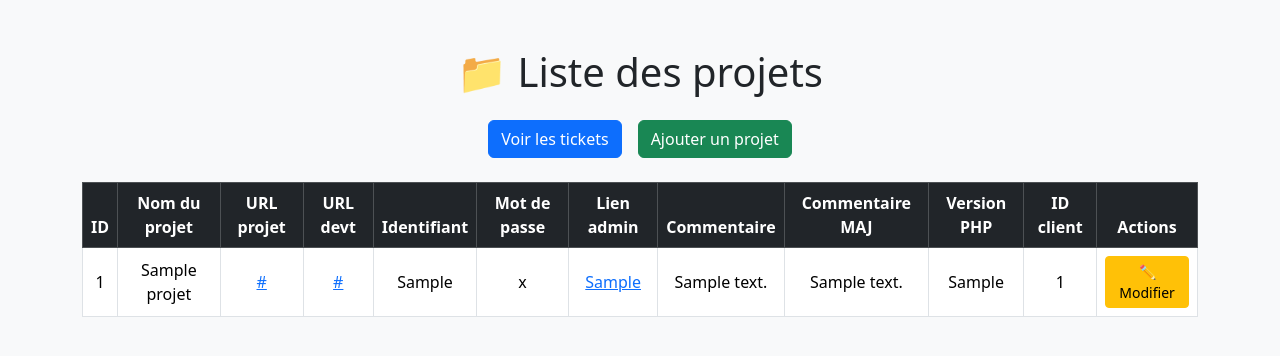
After one commit to clementmarius/Intranet, a PHP site: page /api/projets in a window 1280 px wide. The commit adds this page. Shown: the top 356 px of the page. Run offline with PHP 8.4, Linux system fonts and the light colour scheme; tables that the repository leaves empty hold one stand-in row (values such as "Sample post").

Commit message:
update ticket MVC

```diff
--- /dev/null
+++ b/src/controllers/ProjetController.php
@@ -0,0 +1,26 @@
+<?php
+
+namespace ACCK\controllers;
+
+require_once __DIR__ . '/../models/Projet.php';
+require_once __DIR__ . '/../../config/database.php';
+
+use ACCK\models\Projet;
+use function ACCK\config\getPDO;
+
+class ProjetController
+{
+    private $projetModel;
+
+    public function __construct()
+    {
+        $pdo = getPDO();
+        $this->projetModel = new Projet($pdo);
+    }
+
+    public function liste()
+    {
+        $projets = $this->projetModel->getAllProjets();
+        include __DIR__ . '/../views/projet-liste.php';
+    }
+}
--- a/src/controllers/TicketsController.php
+++ b/src/controllers/TicketsController.php
@@ -4,8 +4,6 @@ namespace ACCK\controllers;
 
 require_once __DIR__ . '/../models/Ticket.php';
 require_once __DIR__ . '/../../config/database.php';
-
-
 
 use ACCK\models\Ticket;
 use function ACCK\config\getPDO;
@@ -53,7 +51,7 @@ class TicketsController
         if ($_SERVER['REQUEST_METHOD'] === 'POST') {
             $success = $this->ticketModel->updateTicket($id, $_POST);
             if ($success) {
-                header("Location: /tickets");
+                header("Location: /api");
                 exit;
             } else {
                 echo "Erreur lors de la mise à jour du ticket.";
@@ -63,4 +61,35 @@ class TicketsController
             include __DIR__ . '/../views/ticket-update.php';
         }
     }
+
+    public function filter()
+    {
+        // Correction des noms des champs
+        $projetId = $_POST['projet_id'] ?? null;
+        $responsable = $_POST['responsable'] ?? null;
+        $statut = $_POST['statut'] ?? null;
+
+        $tickets = $this->ticketModel->filterTickets($projetId, $responsable, $statut);
+
+        if (empty($tickets)) {
+            echo '<tr><td colspan="11" class="text-center text-muted">Aucun ticket trouvé.</td></tr>';
+            return;
+        }
+
+        foreach ($tickets as $ticket) {
+            echo '<tr>';
+            echo '<td>' . htmlspecialchars($ticket['id_ticket']) . '</td>';
+            echo '<td>' . htmlspecialchars($ticket['titre_ticket']) . '</td>';
+            echo '<td>' . htmlspecialchars($ticket['date_ticket']) . '</td>';
+            echo '<td>' . htmlspecialchars($ticket['responsable']) . '</td>';
+            echo '<td>' . htmlspecialchars($ticket['statut']) . '</td>';
+            echo '<td>' . htmlspecialchars($ticket['description_ticket']) . '</td>';
+            echo '<td>' . htmlspecialchars($ticket['date_de_fin']) . '</td>';
+            echo '<td>' . htmlspecialchars($ticket['temps_passe']) . '</td>';
+            echo '<td>' . htmlspecialchars($ticket['nom_projet']) . '</td>';
+            echo '<td>' . (!empty($ticket['visible_client']) ? 'Oui' : 'Non') . '</td>';
+            echo '<td><a href="/api/ticket-update/' . $ticket['id_ticket'] . '" class="btn btn-sm btn-warning">✏️ Modifier</a></td>';
+            echo '</tr>';
+        }
+    }
 }
--- /dev/null
+++ b/src/models/Projet.php
@@ -0,0 +1,22 @@
+<?php
+
+namespace ACCK\models;
+
+use \PDO;
+
+class Projet
+{
+    private $pdo;
+
+    public function __construct($pdo)
+    {
+        $this->pdo = $pdo;
+    }
+
+    public function getAllProjets()
+    {
+        $stmt = $this->pdo->prepare("SELECT * FROM projet");
+        $stmt->execute();
+        return $stmt->fetchAll(PDO::FETCH_ASSOC);
+    }
+}
--- a/src/models/Ticket.php
+++ b/src/models/Ticket.php
@@ -16,14 +16,20 @@ class Ticket
 
     public function getAllTickets()
     {
-        $stmt = $this->pdo->prepare("SELECT * FROM ticket");
+        $stmt = $this->pdo->prepare("SELECT
+        ticket.*,
+        projet.nom_projet
+    FROM
+        ticket
+    LEFT JOIN
+        projet ON ticket.id_projet = projet.id_projet");
         $stmt->execute();
         return $stmt->fetchAll(PDO::FETCH_ASSOC);
     }
 
     public function getTicketById($id)
     {
-        $stmt = $this->pdo->prepare("SELECT * FROM ticket WHERE id = ?");
+        $stmt = $this->pdo->prepare("SELECT * FROM ticket WHERE id_ticket = ?");
         $stmt->execute([$id]);
         return $stmt->fetch(PDO::FETCH_ASSOC);
     }
@@ -63,31 +69,61 @@ class Ticket
     {
         $stmt = $this->pdo->prepare("
         UPDATE ticket SET
-                titre = ?,
-                date = ?,
-                structure = ?,
+            titre_ticket = ?,
+            date_ticket = ?,
             responsable = ?,
             statut = ?,
-                description = ?,
-                date_fin = ?,
+            description_ticket = ?,
+            date_de_fin = ?,
             temps_passe = ?,
             visible_client = ?,
-                id_site = ?
-            WHERE id = ?
+            id_projet = ?
+        WHERE id_ticket = ?
     ");
 
         return $stmt->execute([
             $data['titre_ticket'],
             $data['date_ticket'],
-            $data['structure'],
             $data['responsable'],
             $data['statut'],
             $data['description_ticket'],
-            $data['date_de_fin'],
-            $data['temps_passe'],
+            $data['date_de_fin'] ?: null,
+            $data['temps_passe'] ?: null,
             isset($data['visible_client']) ? 1 : 0,
-            $data['id_site'],
+            $data['id_projet'],
             $id
         ]);
     }
+
+
+    public function filterTickets($projetId = null, $responsable = null, $statut = null)
+    {
+        $query = "
+            SELECT ticket.*, projet.nom_projet
+            FROM ticket
+            LEFT JOIN projet ON ticket.id_projet = projet.id_projet
+            WHERE 1=1
+        ";
+        $params = [];
+
+        if (!empty($projetId)) {
+            $query .= " AND ticket.id_projet = :projetId";
+            $params['projetId'] = $projetId;
         }
+
+        if (!empty($responsable)) {
+            $query .= " AND ticket.responsable = :responsable";
+            $params['responsable'] = $responsable;
+        }
+
+        if (!empty($statut)) {
+            $query .= " AND ticket.statut = :statut";
+            $params['statut'] = $statut;
+        }
+
+        $stmt = $this->pdo->prepare($query);
+        $stmt->execute($params);
+
+        return $stmt->fetchAll(\PDO::FETCH_ASSOC);
+    }
+}
--- a/src/routes/api.php
+++ b/src/routes/api.php
@@ -3,8 +3,10 @@
 namespace ACCK\routes;
 
 require_once __DIR__ . '/../controllers/TicketsController.php';
+require_once __DIR__ . '/../controllers/ProjetController.php';
 
 use ACCK\controllers\TicketsController;
+use ACCK\controllers\ProjetController;
 
 $uri = parse_url($_SERVER['REQUEST_URI'], PHP_URL_PATH);
 $basePath = '/api';
@@ -18,25 +20,8 @@ if (strpos($uri, $basePath) === 0) {
     }
 }
 
-//echo "Final uri = '$uri'<br>";
 
 $controller = new TicketsController();
-
-/* if ($uri === '/tickets') {
-    $controller->liste();
-} elseif ($uri === '/ticket-creer') {
-    $controller->create();
-} elseif (preg_match('#^/ticket/(\d+)$#', $uri, $matches)) {
-    $controller->detail($matches[1]);
-} elseif (preg_match('#^/ticket-update/(\d+)$#', $uri, $matches)) {
-    $controller->update($matches[1]);
-} elseif ($uri === '/' || $uri === '') {
-    include __DIR__ . '/../views/home.php';
-} else {
-    http_response_code(404);
-    echo "Page non trouvée.";
-} */
-
 
 if ($uri === '/tickets') {
     $controller->liste();
@@ -48,6 +33,12 @@ if ($uri === '/tickets') {
     $controller->detail($matches[1]);
 } elseif (preg_match('#^/ticket-update/(\d+)$#', $uri, $matches)) {
     $controller->update($matches[1]);
+} elseif ($uri === '/tickets/filter' && $_SERVER['REQUEST_METHOD'] === 'POST') {
+    $controller->filter(); // méthode AJAX côté contrôleur
+
+} elseif ($uri === '/projets') {
+    $controller = new ProjetController();
+    $controller->liste();
 } elseif ($uri === '/' || $uri === '') {
     include __DIR__ . '/../views/home.php';
 } else {
--- /dev/null
+++ b/src/views/projet-liste.php
@@ -0,0 +1,80 @@
+<!DOCTYPE html>
+<html lang="fr">
+
+<head>
+    <meta charset="UTF-8">
+    <title>Liste des projets</title>
+    <link href="https://cdn.jsdelivr.net/npm/bootstrap@5.3.3/dist/css/bootstrap.min.css" rel="stylesheet">
+</head>
+
+<body class="bg-light">
+    <div class="container my-5">
+        <h1 class="mb-4 text-center">📁 Liste des projets</h1>
+
+        <div class="d-flex justify-content-center gap-3 mb-4">
+            <a href="/api/tickets" class="btn btn-primary">Voir les tickets</a>
+            <a href="/api/projet-creer" class="btn btn-success">Ajouter un projet</a>
+        </div>
+
+        <div class="table-responsive">
+            <table class="table table-bordered table-hover align-middle text-center">
+                <thead class="table-dark">
+                    <tr>
+                        <th>ID</th>
+                        <th>Nom du projet</th>
+                        <th>URL projet</th>
+                        <th>URL devt</th>
+                        <th>Identifiant</th>
+                        <th>Mot de passe</th>
+                        <th>Lien admin</th>
+                        <th>Commentaire</th>
+                        <th>Commentaire MAJ</th>
+                        <th>Version PHP</th>
+                        <th>ID client</th>
+                        <th>Actions</th>
+                    </tr>
+                </thead>
+                <tbody>
+                    <?php foreach ($projets as $projet) : ?>
+                        <tr>
+                            <td><?= htmlspecialchars($projet['id_projet']) ?></td>
+                            <td><?= htmlspecialchars($projet['nom_projet']) ?></td>
+                            <td>
+                                <?php if (!empty($projet['url_projet'])): ?>
+                                    <a href="<?= htmlspecialchars($projet['url_projet']) ?>" target="_blank">
+                                        <?= htmlspecialchars($projet['url_projet']) ?>
+                                    </a>
+                                <?php endif; ?>
+                            </td>
+                            <td>
+                                <?php if (!empty($projet['url_devt'])): ?>
+                                    <a href="<?= htmlspecialchars($projet['url_devt']) ?>" target="_blank">
+                                        <?= htmlspecialchars($projet['url_devt']) ?>
+                                    </a>
+                                <?php endif; ?>
+                            </td>
+                            <td><?= htmlspecialchars($projet['identifiant']) ?></td>
+                            <td><?= htmlspecialchars($projet['mot_de_passe']) ?></td>
+                            <td>
+                                <?php if (!empty($projet['lien_administrateur'])): ?>
+                                    <a href="<?= htmlspecialchars($projet['lien_administrateur']) ?>" target="_blank">
+                                        <?= htmlspecialchars($projet['lien_administrateur']) ?>
+                                    </a>
+                                <?php endif; ?>
+                            </td>
+                            <td><?= htmlspecialchars($projet['commentaire']) ?></td>
+                            <td><?= htmlspecialchars($projet['commentaire_maj']) ?></td>
+                            <td><?= htmlspecialchars($projet['PHP_version']) ?></td>
+                            <td><?= htmlspecialchars($projet['id_client']) ?></td>
+                            <td>
+                                <a href="/api/projet-update/<?= $projet['id_projet'] ?>" class="btn btn-sm btn-warning">✏️ Modifier</a>
+                            </td>
+                        </tr>
+                    <?php endforeach; ?>
+                </tbody>
+            </table>
+        </div>
+    </div>
+</body>
+
+</html>
```
Also changed, not shown: src/views/ticket-liste.php (+74 -17 lines), src/views/ticket-update.php (+69 -36 lines), 1 other file. Lines whose indentation alone changed are shown as unchanged.
